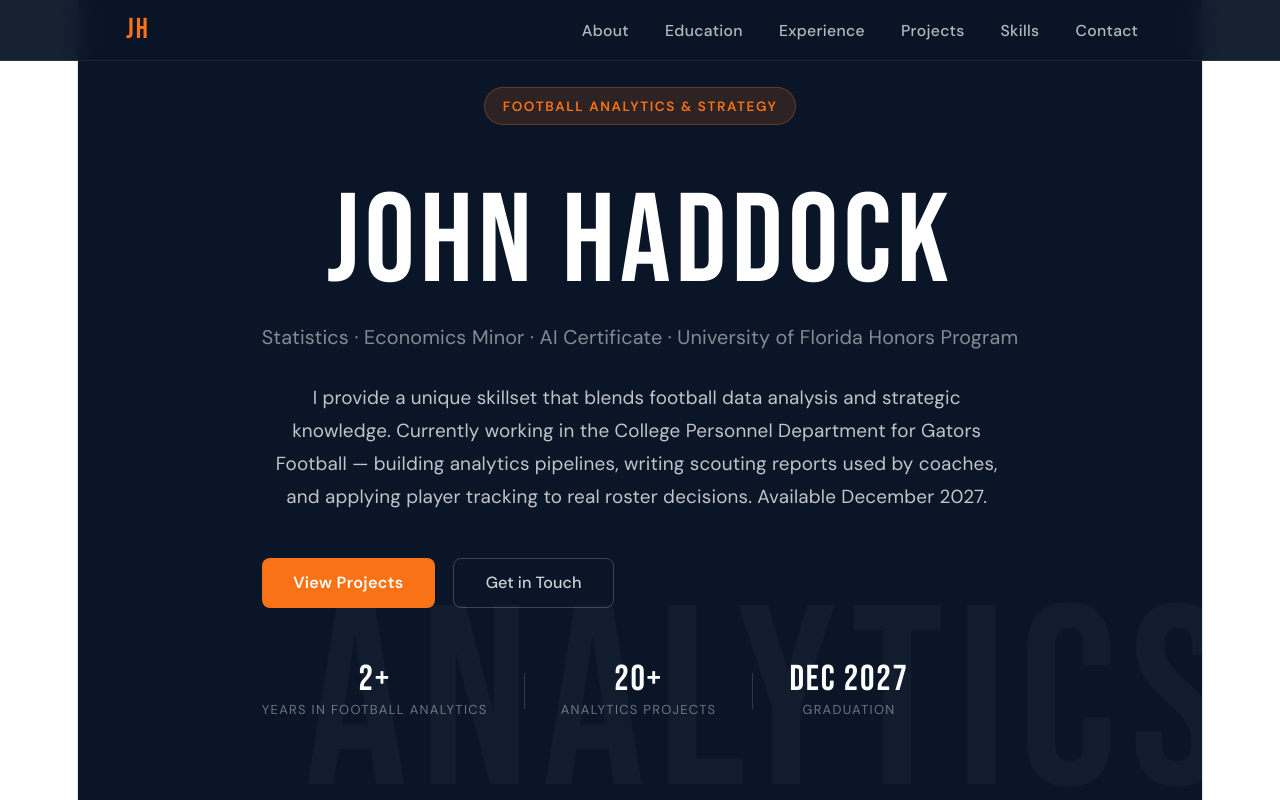
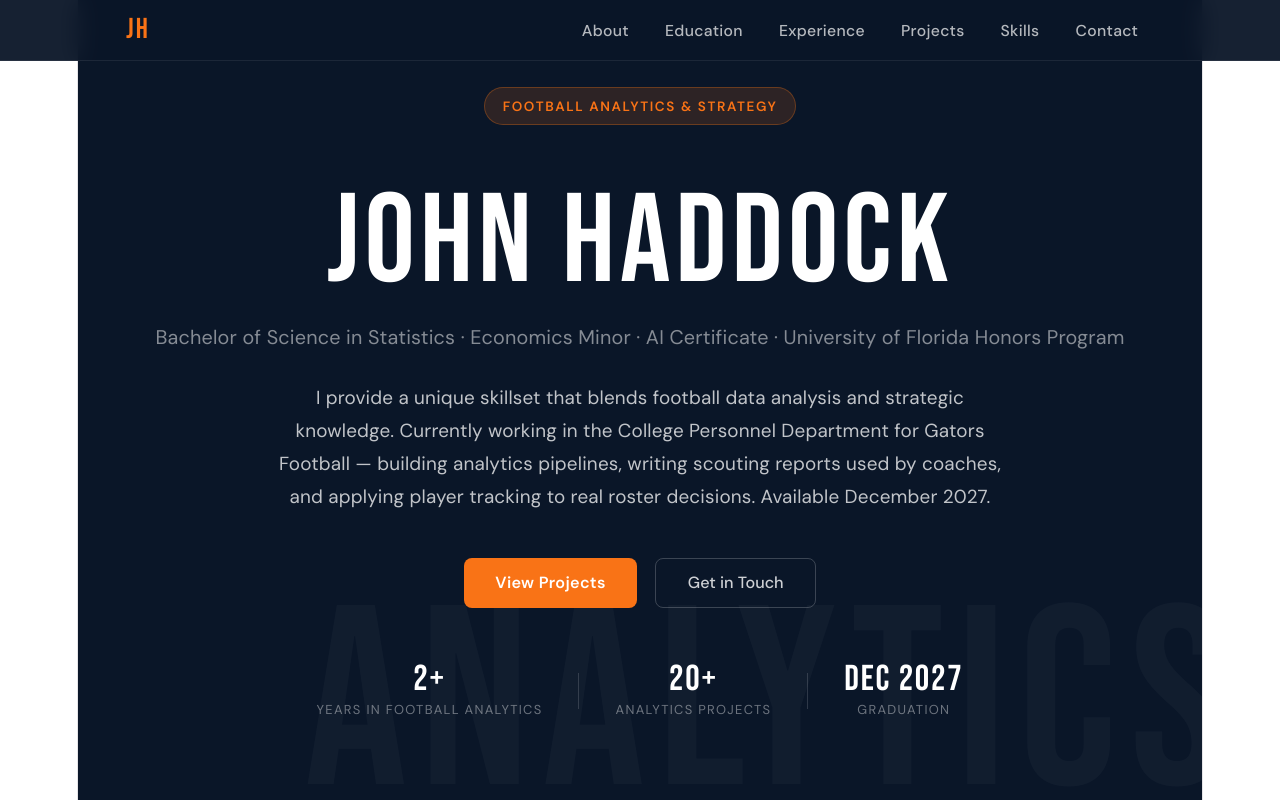
Before and after one commit to jdhaddock22/jdhaddock22.github.io, a React (Vite) app: page / in a window 1280 px wide. Shown: the top 800 px of the page. Built offline with nearby package versions, Linux system fonts and the light colour scheme.

Commit message:
alignment

```diff
--- a/src/App.css
+++ b/src/App.css
@@ -131,6 +131,7 @@ body {
   margin: 0 auto;
   position: relative;
   z-index: 1;
+  text-align: center;
 }
 .hero-tag {
   display: inline-block;
@@ -166,12 +167,24 @@ body {
   max-width: 750px;
   margin-bottom: 2.5rem;
   text-align: center;
+  margin-left: auto;
+  margin-right: auto;
 }
+
 .hero-cta {
   display: flex;
   gap: 1rem;
   flex-wrap: wrap;
   margin-bottom: 3rem;
+  justify-content: center;
+}
+
+.hero-stats {
+  display: flex;
+  align-items: center;
+  gap: 2rem;
+  flex-wrap: wrap;
+  justify-content: center;
 }
 .btn-primary {
   background: var(--orange);
--- a/src/App.jsx
+++ b/src/App.jsx
@@ -107,7 +107,7 @@ export default function App() {
           <h1>John Haddock</h1>
           <p className="hero-sub">
             <p className="hero-sub">
-              Statistics · Economics Minor · AI Certificate · University of Florida Honors Program
+              Bachelor of Science in Statistics · Economics Minor · AI Certificate · University of Florida Honors Program
             </p>
           </p>
           <p className="hero-bio">
```
